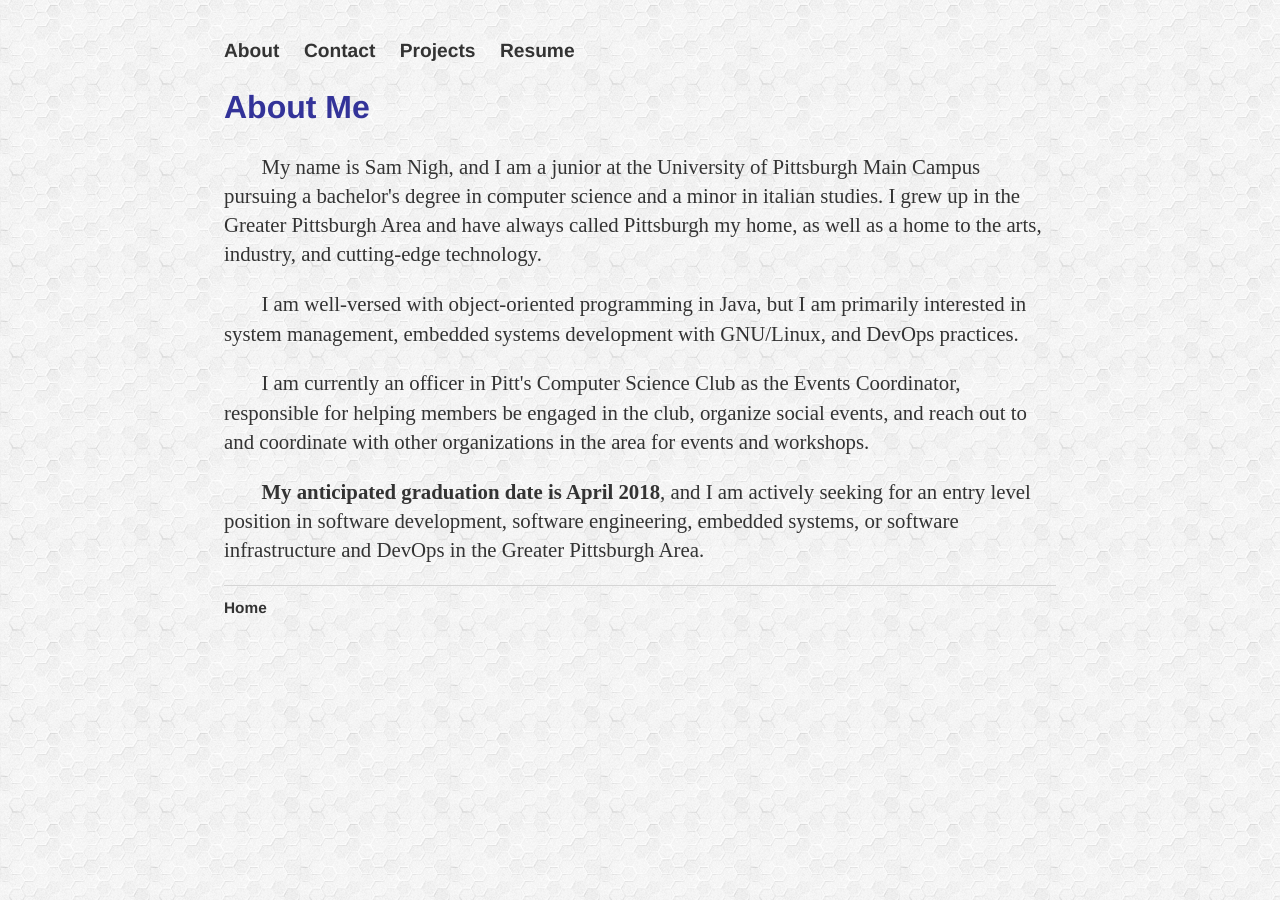
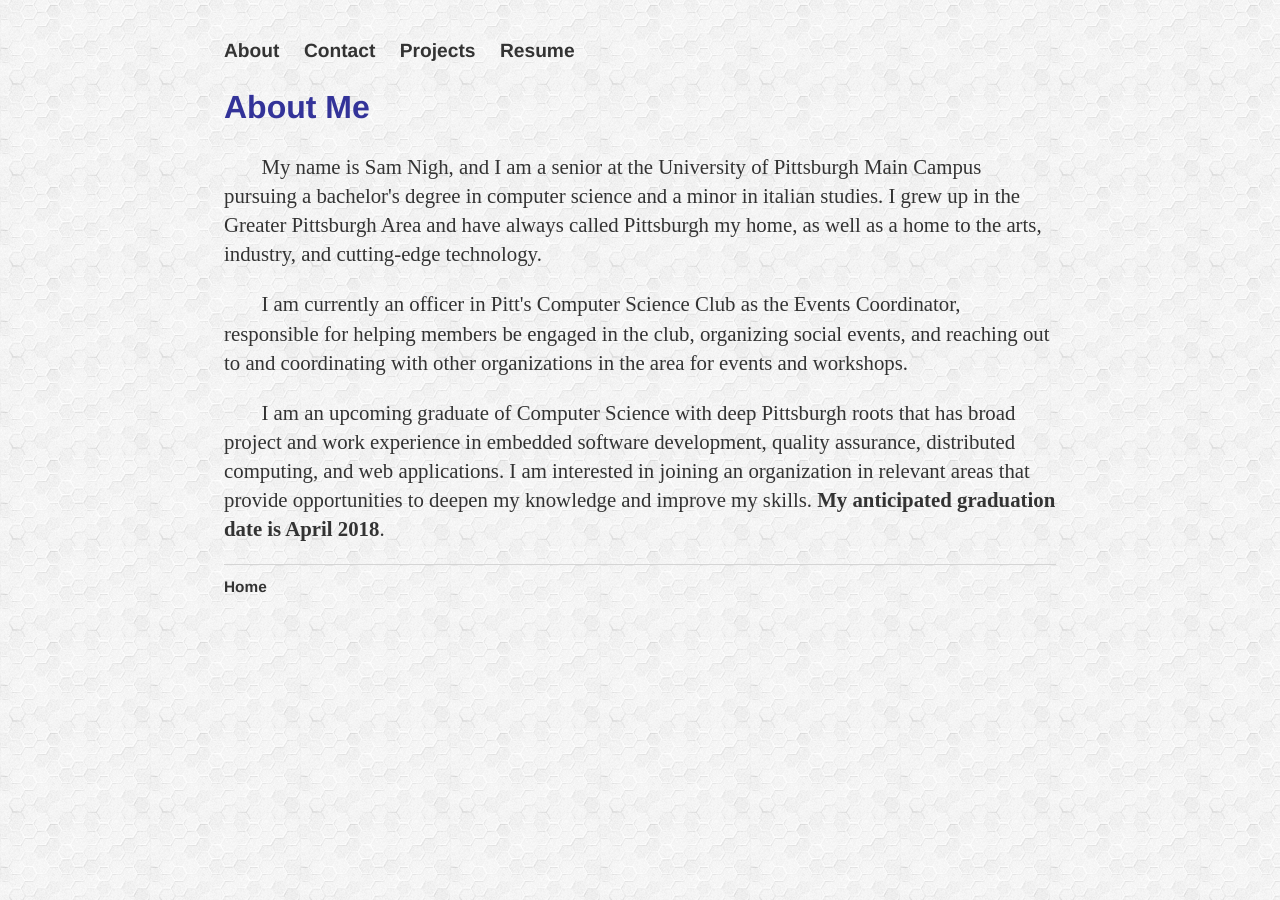
Before and after one commit to SPN11/SPN11.github.io, a Jekyll site: the page built from main/about.html, in a window 1280 px wide. Built offline with Jekyll 4.4.1, drawn with Linux system fonts in a browser that asks for light colours.

Commit message:
Updated information

```diff
--- a/main/about.html
+++ b/main/about.html
@@ -4,14 +4,7 @@ title: About Me
 ---
 <div class="content">
 	<h2>About Me</h2>
-	<p class="indent">My name is Sam Nigh, and I am a junior at the University of Pittsburgh Main Campus pursuing a bachelor's
-    	degree in computer science and a minor in italian studies.
-    	I grew up in the Greater Pittsburgh Area and have always called Pittsburgh my home, as well as a home to the arts, industry,
-    	and cutting-edge technology.</p>
-    	<p class="indent">I am well-versed with object-oriented programming in Java, but I am primarily interested in
-		system management, embedded systems development with GNU/Linux, and DevOps practices. </p>
-	<p class="indent">I am currently an officer in Pitt's Computer Science Club as the Events Coordinator,
-		responsible for helping members be engaged in the club, organize social events, and reach
-		out to and coordinate with other organizations in the area for events and workshops. </p>
-    <p class="indent"><b>My anticipated graduation date is April 2018</b>, and I am actively seeking for an entry level position in software development, software engineering, embedded systems, or software infrastructure and DevOps in the Greater Pittsburgh Area. </p>
+	<p class="indent">My name is Sam Nigh, and I am a senior at the University of Pittsburgh Main Campus pursuing a bachelor's degree in computer science and a minor in italian studies. I grew up in the Greater Pittsburgh Area and have always called Pittsburgh my home, as well as a home to the arts, industry, and cutting-edge technology.</p>
+	<p class="indent">I am currently an officer in Pitt's Computer Science Club as the Events Coordinator, responsible for helping members be engaged in the club, organizing social events, and reaching out to and coordinating with other organizations in the area for events and workshops. </p>
+	<p class="indent">I am an upcoming graduate of Computer Science with deep Pittsburgh roots that has broad project and work experience in embedded software development, quality assurance, distributed computing, and web applications. I am interested in joining an organization in relevant areas that provide opportunities to deepen my knowledge and improve my skills. <b>My anticipated graduation date is April 2018</b>.</p>
 </div>
--- a/main/projects.html
+++ b/main/projects.html
@@ -12,4 +12,9 @@ title: My Projects
 	<img class="center" border="2" src="/images/panther_view.png" alt="panther_view" height="434" width="800">
 	<br>
 	<br>
+	<h2>Cluster Computing Research with ClusterHAT</h2>
+	<p class="indent"> Current project in Advanced Systems Software using a Raspberry Pi 3 and a HAT (Hardware Attachment on Top) that allows it to interface with up to four Raspberry Pi Zeros. The purpose is to and design create a distributed computing infrastructure that fits in the palm of your hand, as well as a performance testing suite that measures performance with different configurations and workloads.<br></p>
+	<img class="center" border="2" src="/images/clusterhat.jpg" alt="clusterhat" height="800" width="600">
+	<br>
+	<br>
 </div>
--- a/main/resume.html
+++ b/main/resume.html
@@ -7,7 +7,7 @@ title: Sam Nigh's Resume
 	<h3>University of Pittsburgh, Main Campus August 2014 to April 2018</h3>
 	<ul>
 	<li> Major Computer Science, minor Italian Studies (completed). </li>
-	<li> Coursework in data structures, assembly language, systems software, algorithms, computational theory, operating systems, computer architecture, data science, and computer networks.</li>
+	<li> Coursework in data structures, assembly language, systems software, algorithms, computational theory, operating systems, computer architecture, data science, quality assurance, and computer networks.</li>
 	<li> 3.61 Cumulative GPA. </li>
 	<li> Activities: Computer Science Club (Events Coordinator officer), National Society of Leadership and
 Success.</li>
@@ -36,7 +36,6 @@ using Docker Compose and a Raspberry Pi.</li>
 	<li>Assisted customers with utilizing the various computing resources provided by Pitt on Windows, Mac, and Red Hat Linux operating systems.</li>
 	<li>Performed hardware and software troubleshooting techniques on lab and printer resources around campus.</li>
 	</ul>
- <!-- Add volunteer experience and skills and other things from resume -->
 	<h2>Volunteer</h2>
 	<h3>StudentRND Code Day, November 11th to 12th, 2017</h3>
 	<ul>
```
Also changed, not shown: other parts of main/resume.html (+1 -1 lines), images/clusterhat.jpg (added).
